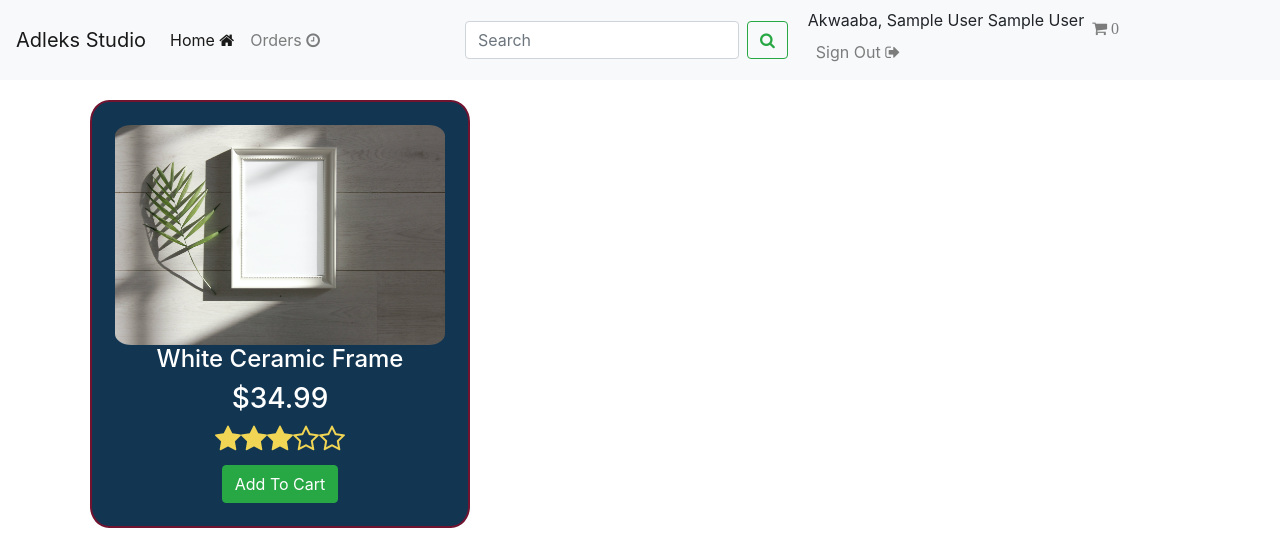
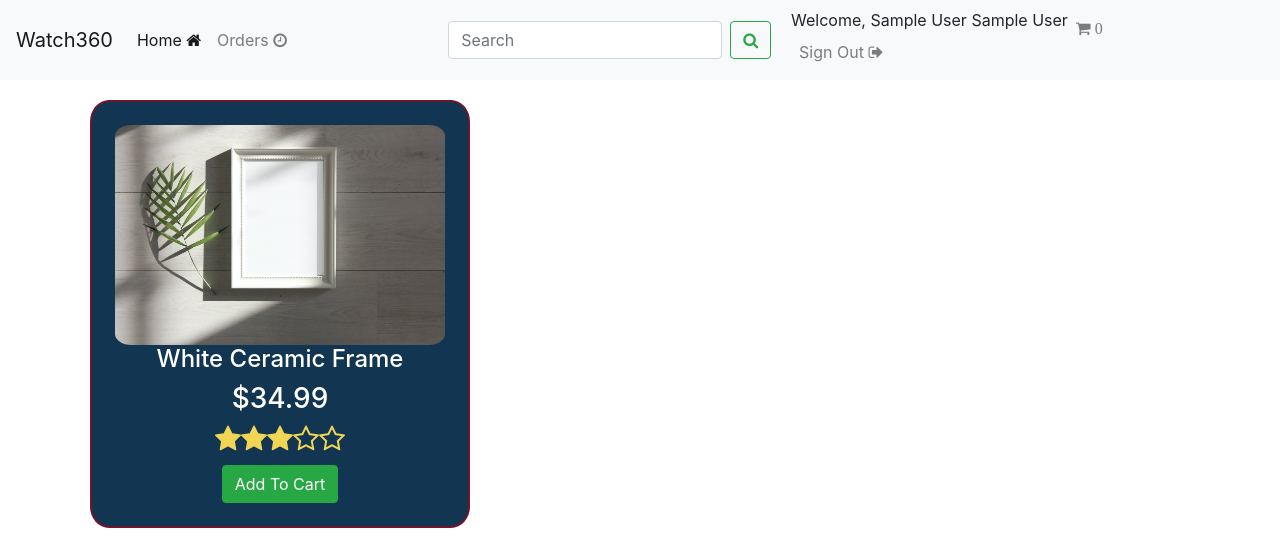
Before and after one commit to seyramfoli/Final-Exams, a PHP site: page /index.php in a window 1280 px wide. Shown: the top 547 px of the page. Run offline with PHP 8.4, Linux system fonts and the light colour scheme; the visitor is signed in with stand-in values (Sample User, id 1); data comes from the database, SQL or seed files in the repository.

Commit message:
Update index.php

```diff
--- a/index.php
+++ b/index.php
@@ -11,14 +11,14 @@
 <head>
     <meta charset="UTF-8">
     <meta name="viewport" content="width=device-width, initial-scale=1.0">
-    <title>Adleks Studio</title>
+    <title>Watch360</title>
     <link rel="stylesheet" href="bootstrap.min.css">
     <link rel="stylesheet" href="index.css">
 	<link rel="stylesheet" href="https://cdnjs.cloudflare.com/ajax/libs/font-awesome/4.7.0/css/font-awesome.min.css">
 </head>
 <body>
     <nav class="navbar navbar-expand-lg navbar-light bg-light justify-content-between ">
-    <a class="navbar-brand" href="index.php">Adleks Studio</a>
+    <a class="navbar-brand" href="index.php">Watch360</a>
     <button class="navbar-toggler" type="button" data-toggle="collapse" data-target="#navbarSupportedContent" aria-controls="navbarSupportedContent" aria-expanded="false" aria-label="Toggle navigation">
         <span class="navbar-toggler-icon"></span>
     </button>
@@ -41,7 +41,7 @@
             <!-- <a class="nav-link" href="signIn.php"> -->
             <?php
 					if(isset($_SESSION['sessionFname'])&&isset($_SESSION['sessionLname'])){
-						printf('Akwaaba, %s %s', $_SESSION['sessionFname'], $_SESSION['sessionLname']);
+						printf('Welcome, %s %s', $_SESSION['sessionFname'], $_SESSION['sessionLname']);
 						echo <<<_SIGNOUTITEM
 							<a id="sign-in" class="nav-link" href="logout.php">
 								Sign Out
@@ -222,7 +222,7 @@
 
             </div>
             <div class="credits text-center mt-2">
-                <p>Made by Richard Kafui Anatsui &copy; 2020. All rights reserved.</p>
+                <p>Made by Team Flex-Point &copy; 2021. All rights reserved.</p>
             </div>
         </div>
     </footer>
```
